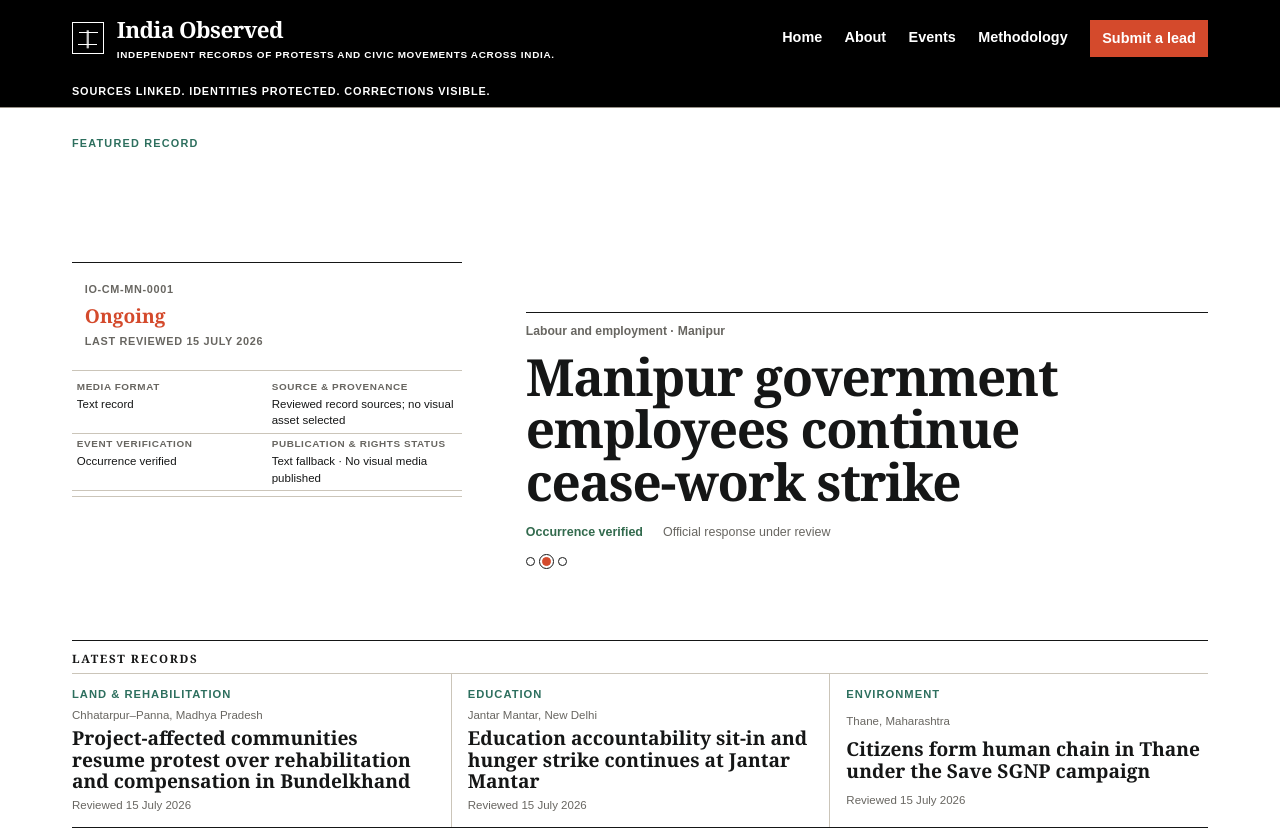
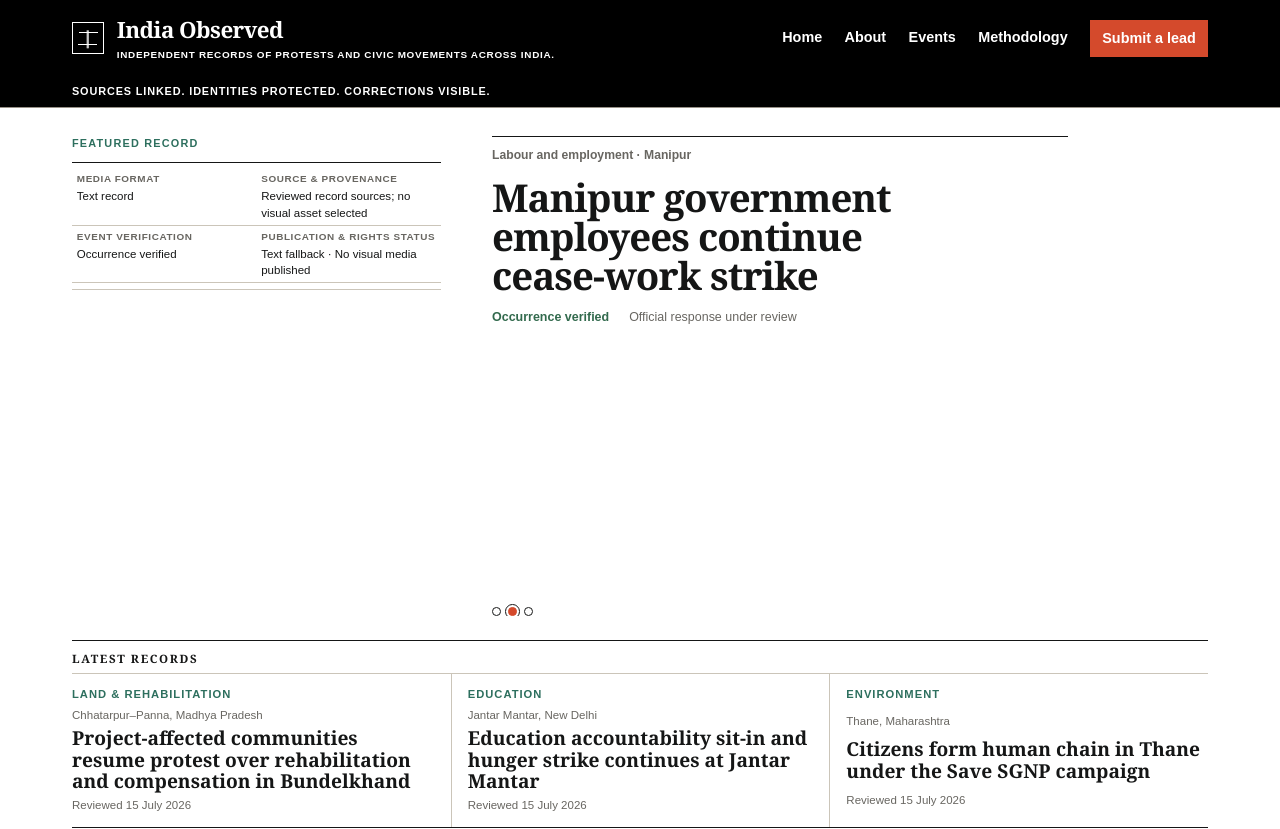
Before and after one commit to naveena04-rao/india-observed, a Next.js app: page / in a window 1280 px wide. Shown: the top 829 px of the page. Built offline with nearby package versions, Linux system fonts and the light colour scheme.

Commit message:
Stabilize featured carousel layout

```diff
--- a/src/app/components/FeaturedRecordCarousel.tsx
+++ b/src/app/components/FeaturedRecordCarousel.tsx
@@ -197,25 +197,23 @@ export function FeaturedRecordCarousel({ records, latestRecords }: FeaturedRecor
       }}
     >
       <div className="page-shell hero-grid">
-        <div
-          className={[
-            "hero-copy",
-            "featured-slide",
-            mayDisplaySourceEmbed ? "featured-slide--media" : "",
-          ]
-            .filter(Boolean)
-            .join(" ")}
-          key={activeRecord.id}
-        >
-          {mayDisplaySourceEmbed ? (
-            <>
+        <div className="hero-copy featured-slide featured-slide--media" key={activeRecord.id}>
           <aside className="featured-record-disclosure" aria-label="Media disclosure">
             <p className="section-kicker">Featured record</p>
             {mediaStatusGrid}
           </aside>
           <div className="featured-record-content">
             {featuredRecordCopy(false)}
-                <figure className="featured-record-media">
+            <figure
+              className={[
+                "featured-record-media",
+                mayDisplaySourceEmbed ? "" : "featured-record-media--empty",
+              ]
+                .filter(Boolean)
+                .join(" ")}
+            >
+              {mayDisplaySourceEmbed ? (
+                <>
                   <div className="featured-record-video-frame">
                     {loadedMediaId === activeRecord.id ? (
                       <div className="publisher-video">
@@ -238,7 +236,6 @@ export function FeaturedRecordCarousel({ records, latestRecords }: FeaturedRecor
                       </div>
                     )}
                   </div>
-                  {carouselPosition}
                   {loadedMediaId === activeRecord.id ? (
                     <figcaption className="featured-record-caption">
                       {activeMedia.caption} Credit: {activeMedia.sourceName}.{" "}
@@ -248,23 +245,13 @@ export function FeaturedRecordCarousel({ records, latestRecords }: FeaturedRecor
                       .
                     </figcaption>
                   ) : null}
+                </>
+              ) : (
+                <div className="featured-record-media-empty" aria-hidden="true" />
+              )}
+              {carouselPosition}
             </figure>
           </div>
-            </>
-          ) : (
-            <>
-              <p className="section-kicker">Featured record</p>
-              <figure className="media-fallback">
-                <div className="document-preview" aria-label="Text-record preview">
-                  <span>{activeRecord.id}</span>
-                  <strong className={activeRecord.statusTone}>{activeRecord.status}</strong>
-                  <small>Last reviewed {activeRecord.reviewed}</small>
-                </div>
-                {mediaStatusGrid}
-              </figure>
-              {featuredRecordCopy(true)}
-            </>
-          )}
         </div>
 
         <aside className="latest-records-row" id="events" aria-label="Latest records">
--- a/src/app/globals.css
+++ b/src/app/globals.css
@@ -1973,6 +1973,14 @@ h3 {
   width: min(30.5rem, var(--featured-record-content-width));
 }
 
+.featured-record-media--empty {
+  align-self: stretch;
+}
+
+.featured-record-media-empty {
+  min-height: 0;
+}
+
 .featured-record-video-frame {
   align-self: center;
   aspect-ratio: 16 / 9;
```
Also changed, not shown: 1 other file (tests, documents, lock files or other folders). Lines whose indentation alone changed are shown as unchanged.
